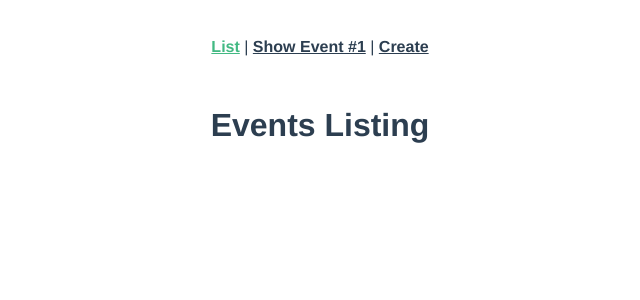
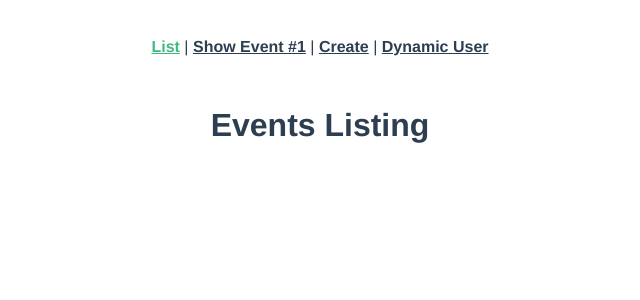
Before and after one commit to codearoo-bend/vue-mastery-real-world-vue2, a Vue app in the folder real-world-vue-ui/: page /#/ in a window 1280 px wide. Shown: the top 300 px of the page, without its empty margins (320-960 px from the left). Built offline with nearby package versions, Linux system fonts and the light colour scheme.

Commit message:
Added dynamic routes

```diff
--- a/real-world-vue-ui/src/App.vue
+++ b/real-world-vue-ui/src/App.vue
@@ -3,7 +3,10 @@
     <nav>
       <router-link :to="{ name: 'event-list' }">List</router-link> |
       <router-link :to="{ name: 'event-show' }">Show Event #1</router-link> |
-      <router-link :to="{ name: 'event-create' }">Create</router-link>
+      <router-link :to="{ name: 'event-create' }">Create</router-link> |
+      <router-link :to="{ name: 'user-show', params: { username: 'Greg' } }"
+        >Dynamic User</router-link
+      >
     </nav>
     <router-view />
   </div>
--- a/real-world-vue-ui/src/router/index.js
+++ b/real-world-vue-ui/src/router/index.js
@@ -3,6 +3,7 @@ import VueRouter from "vue-router";
 import EventCreate from "../views/EventCreate.vue";
 import EventList from "../views/EventList.vue";
 import EventShow from "../views/EventShow.vue";
+import UserShow from "../views/UserShow.vue";
 
 Vue.use(VueRouter);
 
@@ -27,6 +28,12 @@ const routes = [
     name: "event-create",
     component: EventCreate,
   },
+  {
+    path: "/user/:username",
+    name: "user-show",
+    component: UserShow,
+    props: true,
+  },
 ];
 
 const router = new VueRouter({
--- /dev/null
+++ b/real-world-vue-ui/src/views/UserShow.vue
@@ -0,0 +1,9 @@
+<template>
+  <h1>Hello {{ username }}</h1>
+</template>
+
+<script>
+export default {
+  props: ["username"],
+};
+</script>
```
